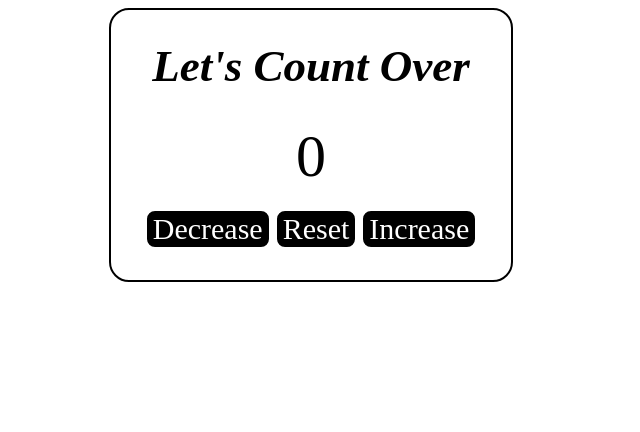
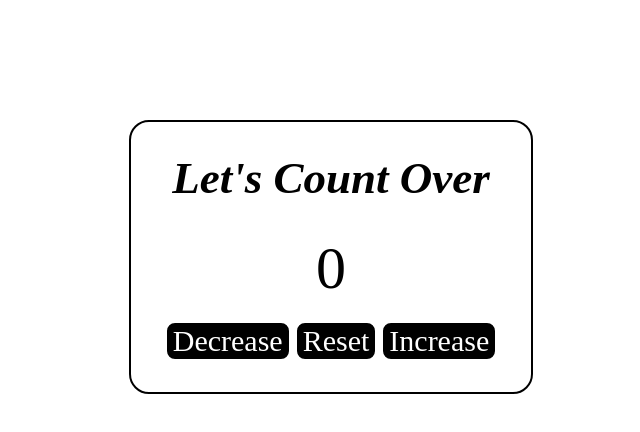
Before and after one commit to Ishimwe7/simpleJavaScriptCountingProject, a plain HTML site: page index.html in a window 1280 px wide. Shown: the whole page, without its empty margins (329-969 px from the left). Drawn offline with Linux system fonts and the light colour scheme.

Commit message:
changed content margin-top and margin-left

```diff
--- a/styles.css
+++ b/styles.css
@@ -5,9 +5,9 @@
     background-color:white;
     height: 270px;
     width: 400px;
-    margin-top: 150px;
+    margin-top: 120px;
+    margin-left: 450px;
     padding: 0 0;
-    margin: auto;
 }
 #header{
     font-weight: bold;
```
